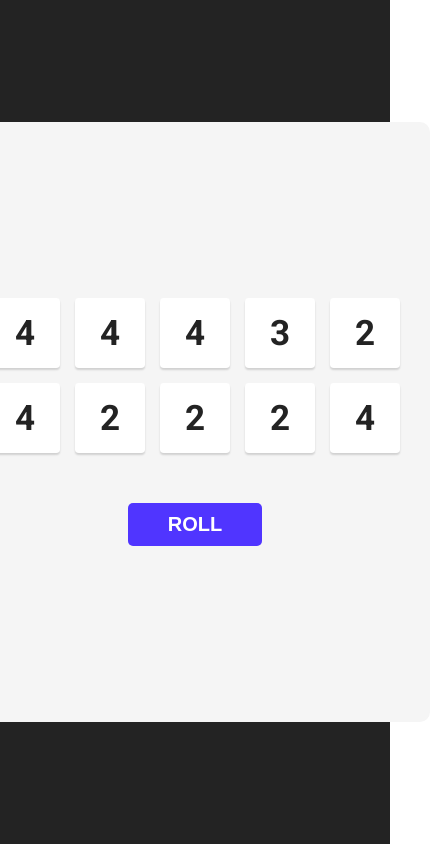
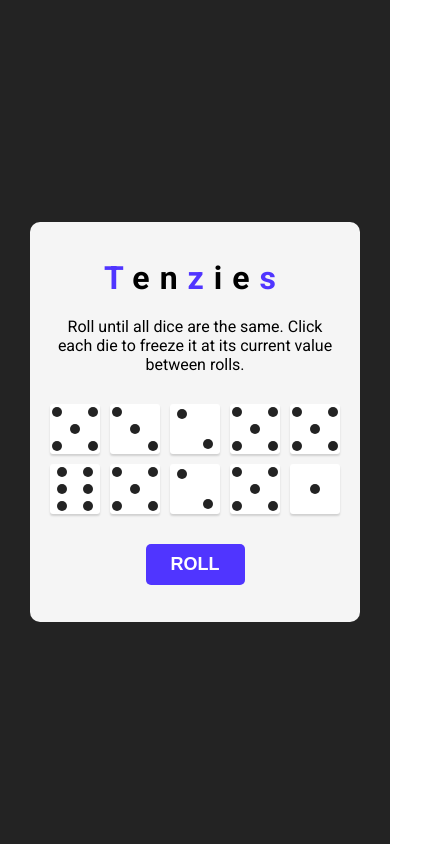
Before and after one commit to Marex-cpu/SimpleReactProjects, a React (Create React App) app: page /tenzies-game in a window 390 px wide. Shown: the whole page, 430 px wide, since content can reach past the window. Built offline with nearby package versions, Linux system fonts and the light colour scheme.

Commit message:
finish tenzeie app

```diff
--- a/package.json
+++ b/package.json
@@ -9,6 +9,7 @@
     "@testing-library/user-event": "^13.5.0",
     "nanoid": "^4.0.0",
     "react": "^18.2.0",
+    "react-confetti": "^6.1.0",
     "react-dom": "^18.2.0",
     "react-icons": "^4.6.0",
     "react-router-dom": "^6.4.2",
--- a/src/components/Die.js
+++ b/src/components/Die.js
@@ -7,7 +7,10 @@ function Die({ value, isHeld, handleClick }) {
       className='die'
       style={{ background: isHeld ? "#59e391" : "#ffffff" }}
     >
-      {value}
+      {[...Array(value)].map((el, index) => (
+        <span key={index} className='dieDot'></span>
+      ))}
+      {/* {value} */}
     </div>
   );
 }
--- a/src/components/Project.js
+++ b/src/components/Project.js
@@ -1,7 +1,6 @@
 import React from "react";
 import { Link } from "react-router-dom";
 import "../css/Project.css";
-// import projectImage from "../images/project1.png";
 
 function Project({ projectData, currentIndex }) {
   console.log(projectData);
--- a/src/css/TenziesApp.css
+++ b/src/css/TenziesApp.css
@@ -20,6 +20,22 @@
   border-radius: 1rem;
 }
 
+/* style title and instructions */
+.tenziesTitle {
+  margin-bottom: 2rem;
+  letter-spacing: 1rem;
+}
+.tenziesTitle .tenz {
+  color: #5035ff;
+}
+
+.tenzInstructions {
+  text-align: center;
+  font-size: 2rem;
+  margin-bottom: 5rem;
+}
+
+/* style dices */
 .dieContainer {
   display: grid;
   grid-template-columns: repeat(5, 70px);
@@ -35,10 +51,45 @@
   box-shadow: 0px 2px 2px rgba(0, 0, 0, 0.15);
   border-radius: 3.81277px;
   font-weight: bolder;
-  font-size: 3.5rem;
   color: #232323;
   cursor: pointer;
   transition: all 300ms;
+  /* dieFace */
+  display: grid;
+  column-gap: 10px;
+  grid-template-areas:
+    "a . c"
+    "e g f"
+    "d . b";
+}
+
+.dieDot {
+  width: 10px;
+  height: 10px;
+  border-radius: 50%;
+  background-color: #232323;
+}
+
+.dieDot:nth-child(1) {
+  grid-area: a;
+}
+.dieDot:nth-child(2) {
+  grid-area: b;
+}
+.dieDot:nth-child(3) {
+  grid-area: c;
+}
+.dieDot:nth-child(4) {
+  grid-area: d;
+}
+.dieDot:nth-child(5) {
+  grid-area: e;
+}
+.dieDot:nth-child(6) {
+  grid-area: f;
+}
+.dieDot:nth-child(odd):last-child {
+  grid-area: g;
 }
 
 .tenzeieBtn {
@@ -63,3 +114,34 @@
 .tenzeieBtn:active {
   box-shadow: 0 0 10px 0 #5035ff inset, 0 0 10px -4px #5035ff;
 }
+
+/* responsive */
+@media screen and (max-width: 678px) {
+  .tenzeieWrapper {
+    padding: 2rem;
+    width: 40rem;
+    height: 40rem;
+  }
+
+  .dieContainer {
+    grid-template-columns: repeat(5, 50px);
+    grid-gap: 1rem;
+  }
+
+  .dieContainer .die {
+    column-gap: 8px;
+    height: 50px;
+    border-radius: 3px;
+  }
+
+  .tenzInstructions {
+    font-size: 1.6rem;
+    margin-bottom: 3rem;
+  }
+
+  .tenzeieBtn {
+    margin-top: 3rem;
+    padding: 1rem 2.5rem;
+    font-size: 1.8rem;
+  }
+}
--- a/src/pages/TenziesApp.js
+++ b/src/pages/TenziesApp.js
@@ -1,20 +1,26 @@
 import React from "react";
-import { useState } from "react";
+import { useState, useEffect } from "react";
 import Die from "../components/Die";
 import "../css/TenziesApp.css";
 import { nanoid } from "nanoid";
+import Confetti from "react-confetti";
 
 function TenziesApp() {
   const [dice, setDice] = useState(allNewDice());
+  const [tenzies, setTenzies] = useState(false);
+
+  function generateNewDie() {
+    return {
+      value: Math.ceil(Math.random() * 6),
+      isHeld: false,
+      id: nanoid(),
+    };
+  }
 
   function allNewDice() {
     const newDice = [];
     for (let i = 0; i < 10; i++) {
-      newDice.push({
-        value: Math.ceil(Math.random() * 6),
-        isHeld: false,
-        id: nanoid(),
-      });
+      newDice.push(generateNewDie());
     }
     return newDice;
   }
@@ -31,7 +37,16 @@ function TenziesApp() {
 
   //roll dice
   function rollDice() {
-    setDice(allNewDice());
+    if (!tenzies) {
+      setDice((prevDice) =>
+        prevDice.map((die) => {
+          return die.isHeld ? die : generateNewDie();
+        })
+      );
+    } else {
+      setTenzies(false);
+      setDice(allNewDice());
+    }
   }
 
   //hold dice you choose
@@ -43,12 +58,32 @@ function TenziesApp() {
     );
   }
 
+  useEffect(() => {
+    const allHeld = dice.every((die) => die.isHeld);
+    const firstValue = dice[0].value;
+    const allSameValue = dice.every((die) => die.value === firstValue);
+
+    if (allHeld && allSameValue) {
+      setTenzies(true);
+      console.log("win");
+    }
+  }, [dice]);
+
   return (
     <div className='tenzeieContainer'>
+      {tenzies && <Confetti />}
       <div className='tenzeieWrapper'>
+        <h1 className='tenziesTitle'>
+          <span className='tenz'>T</span>en<span className='tenz'>z</span>ie
+          <span className='tenz'>s</span>
+        </h1>
+        <p className='tenzInstructions'>
+          Roll until all dice are the same. Click each die to freeze it at its
+          current value between rolls.
+        </p>
         <div className='dieContainer'>{dices}</div>
         <button onClick={rollDice} className='tenzeieBtn'>
-          Roll
+          {tenzies ? "New Game" : "Roll"}
         </button>
       </div>
     </div>
--- a/src/projectData.js
+++ b/src/projectData.js
@@ -21,9 +21,9 @@ export default [
     id: 3,
     projectName: "Tenzies game",
     projectInfo:
-      "The purpose of this project was to be able to switch to dark mode. As well as a page that remembers and saves the change from light to dark mode and inversely. Also everything is responsive.",
+      "Tenzi is the ultimate math game! Like most dice games, Tenzi can be played many ways. The most basic way is for each player to take 10 dice and roll. The first player to get matching numbers on all dice yells “Tenzi!” and wins. This project is based on that idea. Try it and have fun :)",
     projectLink: "/tenzies-game",
     textLink: "Tenzies game",
-    projectImg: "/public/images/project1.png",
+    projectImg: "/public/images/project3.png",
   },
 ];
```
Also changed, not shown: public/images/project3.png (added), 1 other file (tests, documents, lock files or other folders).
